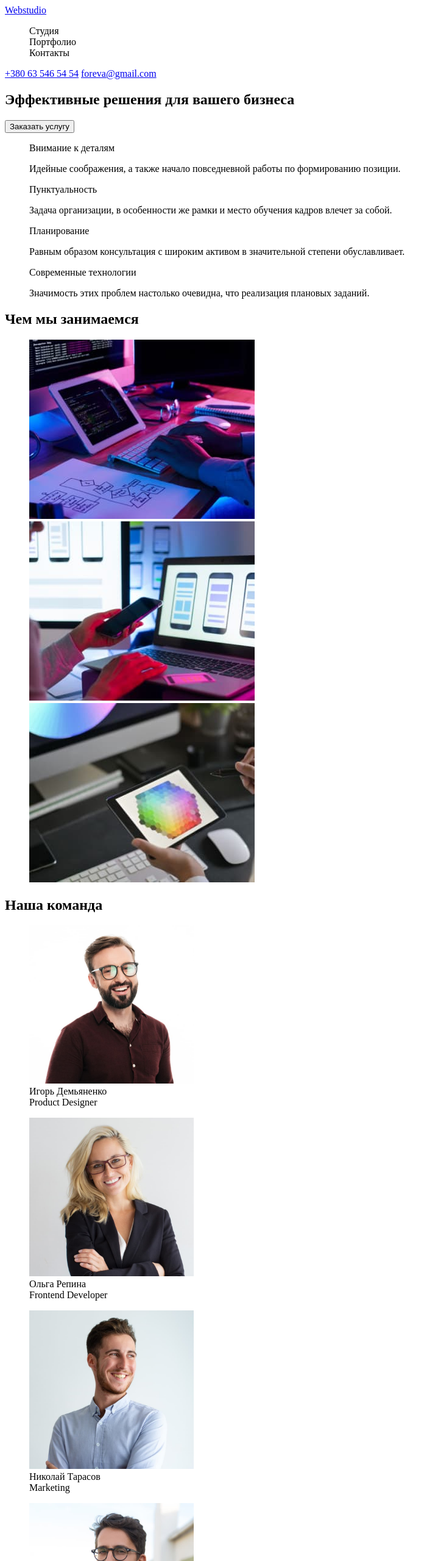
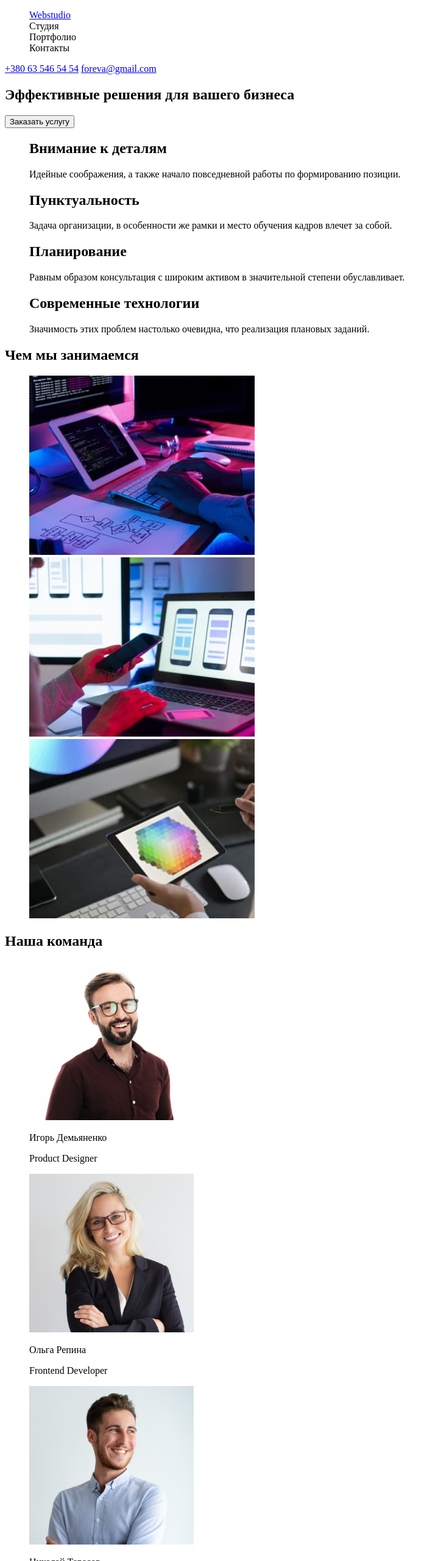
Before and after one commit to Nikolayhous/goit-markup-hw-01, a plain HTML site: page index.html in a window 1280 px wide. Shown: the top 2560 px of the page at 61% size, without its empty margins (0-719 px from the left). Drawn offline with Linux system fonts and the light colour scheme.

Commit message:
исправленные ошибки после ментора

```diff
--- a/index.html
+++ b/index.html
@@ -15,14 +15,12 @@
 
             <!--header -->
             <header>
-                <a href="./index.html">
-                   <span>Web</span><span>studio</span>
-                </a>
                 <nav>
                     <ul>
-                        <li><a href="#Студия"></a>Cтудия</li>
-                        <li><a href="#Портфолио"></a>Портфолио</li>
-                        <li><a href="#Контакты"></a>Контакты</li>
+                        <li><a href="./index.html"><span>Web</span><span>studio</span></a></li>
+                        <li>Cтудия</li>
+                        <li>Портфолио</li>
+                        <li>Контакты</li>
                     </ul>
                 </nav>
                 <a href="tel:+380635465454">+380 63 546 54 54</a>
@@ -35,29 +33,35 @@
                 <button type="button">Заказать услугу</button>
             </section>
 
-            <!-- section Чем мы занимаемся -->
+            <!-- section о нас -->
             <section>
                 <ul>
-                    <li><p>Внимание к деталям</p></li>
-                    <li><p>Идейные соображения, а также начало повседневной работы по формированию позиции.</p></li>
+                    <li>
+                        <h2>Внимание к деталям</h2>
+                        <p>Идейные соображения, а также начало повседневной работы по формированию позиции.</p>
+                    </li>
+
+                     <li><h2>Пунктуальность</h2>
+                         <p>Задача организации, в особенности же рамки и место обучения кадров влечет за собой.</p>
+                    </li>
+
+                    <li><h2>Планирование</h2>
+                        <p>Равным образом консультация с широким активом в значительной степени обуславливает.</p>
+                    </li>
+
+                    <li><h2>Современные технологии</h2>
+                        <p>Значимость этих проблем настолько очевидна, что реализация плановых заданий.</p>
+                    </li>
                 </ul>
-                <ul>
-                     <li><p>Пунктуальность</p></li>
-                    <li><p>Задача организации, в особенности же рамки и место обучения кадров влечет за собой.</p></li>
-                 </ul>
-                <ul>
-                    <li><p>Планирование</p></li>
-                    <li><p>Равным образом консультация с широким активом в значительной степени обуславливает.</p></li>
-                 </ul>
-                <ul>
-                    <li><p>Современные технологии</p></li>
-                    <li><p>Значимость этих проблем настолько очевидна, что реализация плановых заданий.</p></li>
-                </ul>
+            </section>
+
+                    <!-- section Чем мы занимаемся -->
+            <section>
                 <h2>Чем мы занимаемся</h2>
                 <ul>
-                            <li><img src="./images/work-1.jpg" width="370" alt="photo computer"></li>
-                            <li><img src="./images/work-2.jpg" width="370" alt="photo computer"></li>
-                            <li><img src="./images/work-3.jpg" width="370" alt="photo computer"></li>
+                    <li><img src="./images/work-1.jpg" width="370" alt="photo computer"></li>
+                    <li><img src="./images/work-2.jpg" width="370" alt="photo computer"></li>
+                    <li><img src="./images/work-3.jpg" width="370" alt="photo computer"></li>
                 </ul>
             </section>
 
@@ -65,24 +69,27 @@
             <section>
                 <h2>Наша команда</h2>
                     <ul>
-                        <li><img src="./images/photomen-1.jpg" width="270" alt="фото мужчина"></li>
-                        <li>Игорь Демьяненко</li>
-                        <li>Product Designer</li>
-                    </ul>
-                    <ul>
-                        <li><img src="./images/photowomen.jpg" width="270" alt="фото женщина"></li>
-                        <li>Ольга Репина</li>
-                        <li>Frontend Developer</li>
-                    </ul>
-                    <ul>
-                        <li><img src="./images/photomen-2.jpg" width="270" alt="фото мужчина"></li>
-                        <li>Николай Тарасов</li>
-                        <li>Marketing</li>
-                    </ul>
-                    <ul>
-                        <li><img src="./images/photoman-3.jpg" width="270" alt="фото мужчина"></li>
-                        <li>Михаил Ермаков</li>
-                        <li>UI Designer</li>
+                        <li>
+                            <img src="./images/photomen-1.jpg" width="270" alt="фото мужчина">
+                            <p>Игорь Демьяненко</p>
+                            <p>Product Designer</p>
+                        </li>
+                        <li>
+                            <img src="./images/photowomen.jpg" width="270" alt="фото женщина">
+                            <p>Ольга Репина</p>
+                            <p>Frontend Developer</p>
+                        </li>
+
+                        <li>
+                            <img src="./images/photomen-2.jpg" width="270" alt="фото мужчина">
+                            <p>Николай Тарасов</p>
+                            <p>Marketing</p>
+                        </li>
+
+                        <li>
+                            <img src="./images/photoman-3.jpg" width="270" alt="фото мужчина">
+                        <p>Михаил Ермаков</p>
+                        <p>UI Designer</p>
                     </ul>
             </section>
         </main>
```
